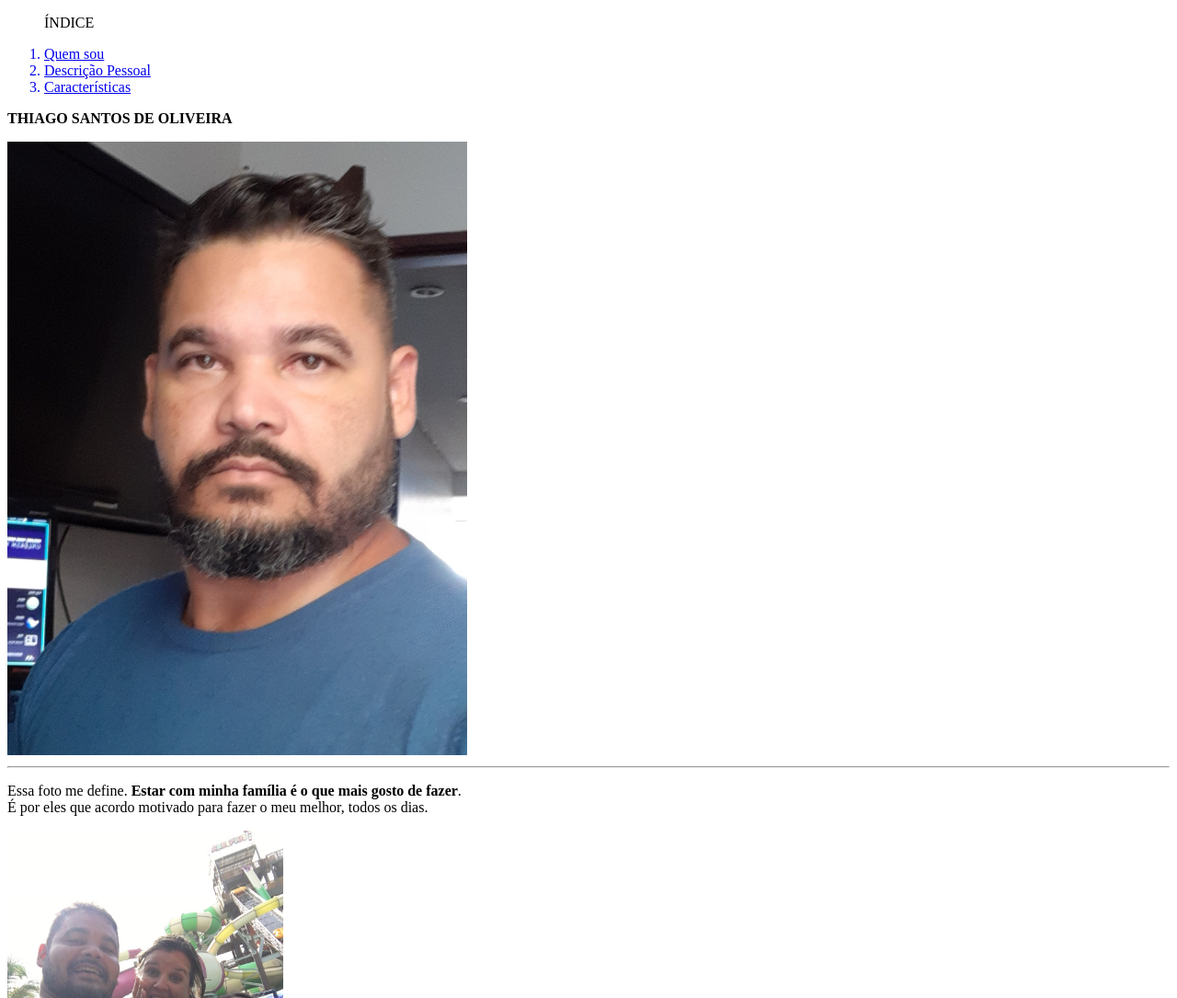
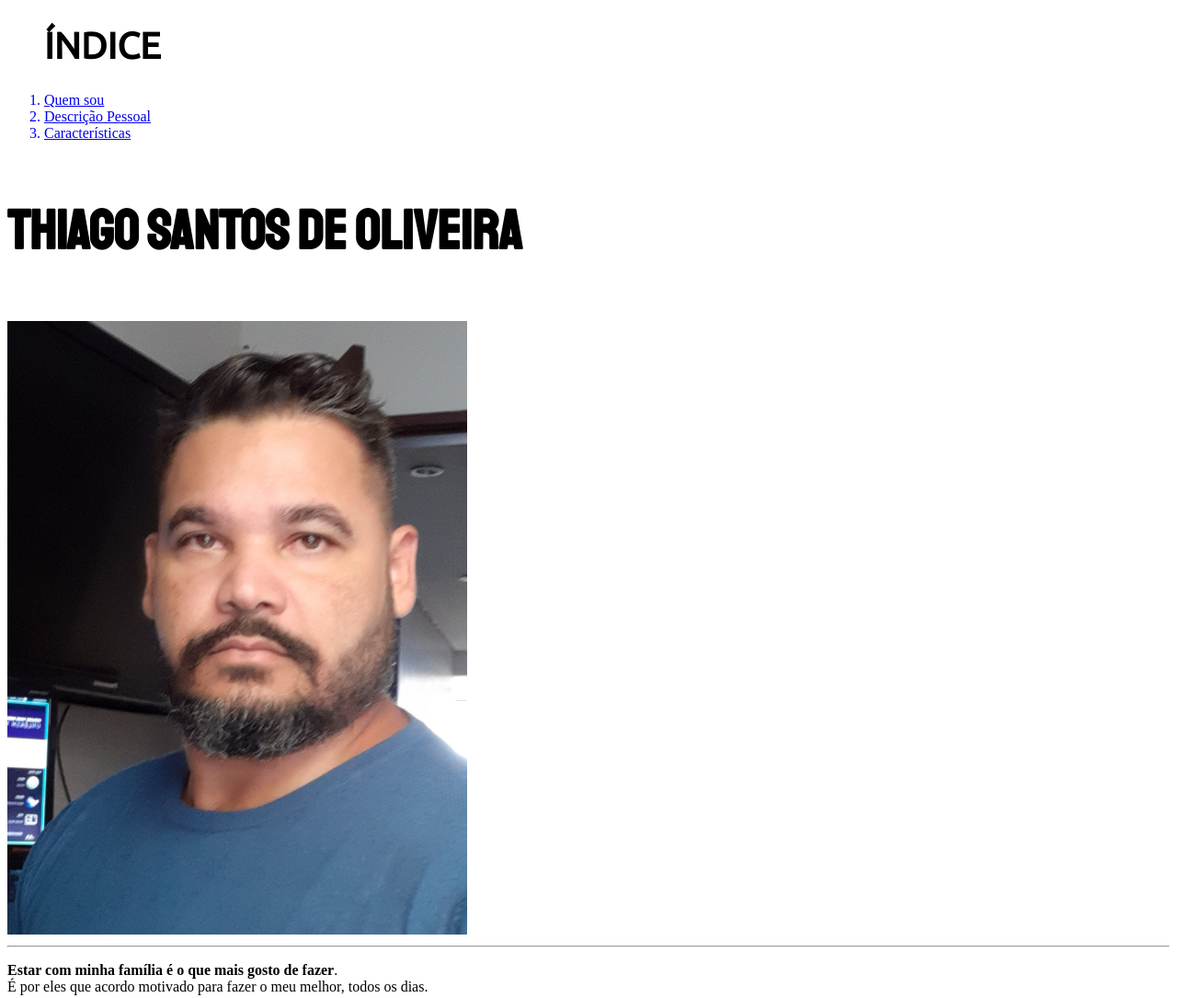
Before and after one commit to ThDevTrader/ThDevTrader.github.io, a plain HTML site: page index.html in a window 1280 px wide. Shown: the top 1085 px of the page at 92% size. Drawn offline with Linux system fonts and the light colour scheme.

Commit message:
altera fontes e coloca link volta ao topo

```diff
--- a/index.html
+++ b/index.html
@@ -5,9 +5,25 @@
     <meta http-equiv="X-UA-Compatible" content="IE=edge">
     <meta name="viewport" content="width=device-width, initial-scale=1.0">
     <title>Bem-vindo ao Portfolio de Thiago de Oliveira</title>
+    <link rel="preconnect" href="https://fonts.gstatic.com">
+    <link href="https://fonts.googleapis.com/css2?family=Staatliches&family=Ubuntu&display=swap" rel="stylesheet">
+
+    <style>
+        h1{
+            font-family: 'Ubuntu', sans-serif;
+            font-size: 40px;
+        }
+
+        #nome{
+            font-family: 'Staatliches', cursive;
+            font-size: 60px;
+        }
+
+    </style>
 </head>
 <body>
-    <ol><p>ÍNDICE</p>
+    <span id="topo"></span>
+    <ol><h1>ÍNDICE</h1>
         <a href="#nome"><li>Quem sou</li></a>
         <a href="#descricao"><li>Descrição Pessoal</li></a>
         <a href="#caracteristicas"><li>Características</li></a>
@@ -22,7 +38,7 @@
 
     <hr>
 
-    <p>Essa foto me define. <strong>Estar com minha família é o que mais gosto de fazer</strong>.<br> É por eles que acordo motivado para fazer o meu melhor, todos os dias.</p>
+    <p><strong>Estar com minha família é o que mais gosto de fazer</strong>.<br> É por eles que acordo motivado para fazer o meu melhor, todos os dias.</p>
     <img
         src="IMG-20181209-WA0063.jpg"
         alt="foto em família"
@@ -31,12 +47,13 @@
 
     <hr>
 
+    <h1>DESCRIÇÃO PESSOAL</h1>
     <p id="descricao">Nascido na cidade de <em>Itabuna</em>, no Sul do Estado da Bahia em <em>17 de dezembro de 1979</em>.<br> Tenho 41 anos, sou casado com a linda <em><strong>Elisa</strong></em>, meu anjo; tenho três lindos e amados filhos,<br> com suas maravilhosas personalidades: <em><strong>João Vitor, Isabely e Theo</strong></em>;<br> e um cachorro safado e carinhoso: o bull-terrier chamado <em><strong>Jay</strong></em>.</p>
     <hr>
     <p>As minhas experiências de vida me permitiram adquirir algumas qualidades de que me orgulho.<br> Falo bem em público e não tenho dificuldades em me relacionar com as pessoas.<br> Sou inteligente e gosto de interagir.<br> Bacharel em Administração de Empresas, exerci boa parte da minha carreira profissional na área comercial,<br> mas sempre gostei de tecnologia e convivi com suas ferramentas.<br> Depois de ter abandonado o curso de Análise de Sistemas retornei à área e hoje <em>sou estudante da <strong>Trybe</strong></em><br> e me tornarei, em pouco tempo, um <em><strong>Desenvolvedor Web Full Stack</strong> de respeito</em>.</p>
 
     <hr>
-
+    <h1>CARACTERÍSTICAS</h1>
     <ul id="caracteristicas">
         <li><strong>Inteligente</strong></li>
         <li>Intenso</li>
@@ -50,10 +67,11 @@
     <a href="#foto"><p>VOLTAR À FOTO DO PERFIL</p></a>
 
     <hr>
-
-    <a href="https://www.clubedopairico.com.br/" target="_blank"><p>UM BLOG QUE RECOMENDO</p></a>
+    <h1>BLOG QUE RECOMENDO</h1>
+    <a href="https://www.clubedopairico.com.br/" target="_blank"><p>clubedopairico.com.br</p></a>
 
     <hr>
+    <a href='#topo'>Voltar ao topo</a>
 
 </body>
 </html>
```
